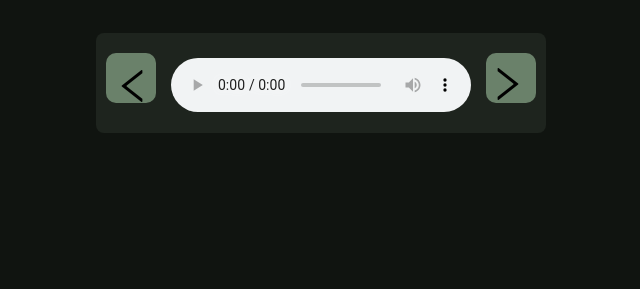
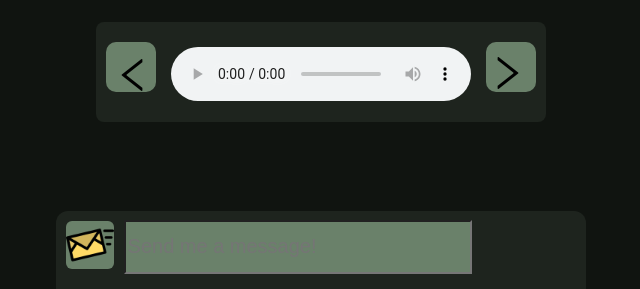
Before and after one commit to twix-ps/old, a plain HTML site: page index.html in a window 1280 px wide. Shown: the part 511-800 px from the top of the page, without its empty margins (319-959 px from the left). Drawn offline with Linux system fonts and the light colour scheme.

Commit message:
done diddled it

```diff
--- a/index.html
+++ b/index.html
@@ -33,7 +33,7 @@
                     <span class="tooltiptext">
                         Play this song
                     </span>
-                    <img class="left-arrow" src="resources/arrow.png" onclick="previousSong()"></button>
+                    <img class="left-arrow" src="resources/arrow.png" loading="lazy" onclick="playSong()"></button>
                 </div>
                 <div class="center">
                     <audio id="music" controls autoplay style="margin-top: 25px">
@@ -44,8 +44,12 @@
                 <span class="tooltiptext">
                     Also play this song
                 </span>
-                    <img class="right-arrow" src="resources/arrow.png" onclick="nextSong()"></button>
+                    <img class="right-arrow" src="resources/arrow.png" onclick="playSong()"></button>
             </div>
+        </div>
+        <div class="mid-container">
+            <a onclick="sendMail()"><img class="open-mail" src="resources/openmail1.png"></a>
+            <input class="mail-text" type="text" id="mailtext" placeholder="Send me a message!">
         </div>
     </div>
 </div>
--- a/js/script.js
+++ b/js/script.js
@@ -0,0 +1,45 @@
+
+function playSong() {
+    const songPlayer = document.getElementById("music");
+
+    songPlayer.load();
+    songPlayer.play();
+}
+let lastSentTime = 0;
+const cooldownTime = 60000; // Set the cooldown time in milliseconds (e.g., 5000 milliseconds = 5 seconds)
+
+function sendMail() {
+    const currentTime = Date.now();
+    if (currentTime - lastSentTime < cooldownTime) {
+        alert("Please wait 60 seconds before sending another message!");
+        return;
+    }
+
+    const inputElement = document.getElementById("mailtext");
+    const textToSend = inputElement.value;
+    const webhookUrl = "https://discord.com/api/webhooks/1133316379181842492/hCb02PWJNby1BFTXCYDzcJt7dPB-rCXYVMrKIlcuEW6wWrvv4rxF931d4I6LhzkuwIEP";
+    const messageContent = textToSend;
+
+    fetch(webhookUrl, {
+        method: "POST",
+        headers: {
+            "Content-Type": "application/json",
+        },
+        body: JSON.stringify({
+            content: messageContent,
+        }),
+    })
+    .then(response => {
+        if (response.ok) {
+            console.log("Webhook message sent successfully.");
+            inputElement.value = ""; // Clear the input field after sending the message
+            inputElement.placeholder = "Message sent successfully!";
+            lastSentTime = Date.now();
+        } else {
+            console.error("Failed to send webhook message. Status:", response.status);
+        }
+    })
+    .catch(error => {
+        console.error("Error sending webhook message:", error);
+    });
+}
--- a/styles.css
+++ b/styles.css
@@ -118,7 +118,8 @@ body {
     border-radius: 50%;
     border-width: 2px;
     border-color: var(--accent);
-    border-style:solid;
+    border-style: solid;
+    background-color: var(--primary);
 }
 
 .tooltip {
@@ -211,6 +212,34 @@ body {
     margin-top: 20px;
 }
 
+.open-mail {
+    position: relative;
+    top: 10px;
+    left: 10px;
+    width: 48px;
+    height: 48px;
+    cursor: pointer;
+    border-radius: 6px;
+    background-color: var(--primary);
+    transition: transform 0.3 ease-in-out;
+}
+
+.open-mail:hover {
+    transform: scale(1.2);
+}
+
+.mail-text {
+    background-color: var(--primary);
+    height: 48px;
+    position: absolute;
+    margin-left: 20px;
+    top: 9px;
+    font-size: 20px;
+    font-family: 'Graphik', sans-serif;
+    color: var(--text);
+    width: 340px;
+}
+
 @media (max-width: 600px) {
     .main-container {
       width: 100%;
```
Also changed, not shown: resources/openmail.png (added), resources/openmail1.png (added), resources/sendmessage.png (added).
